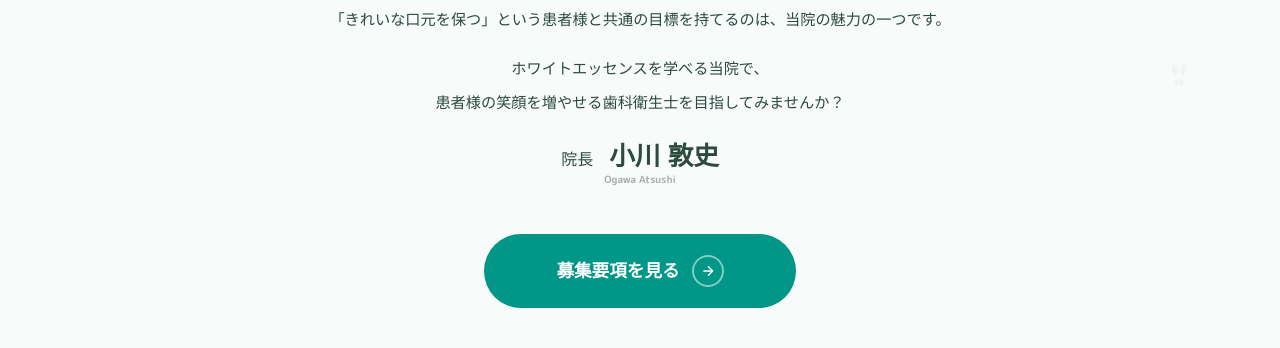
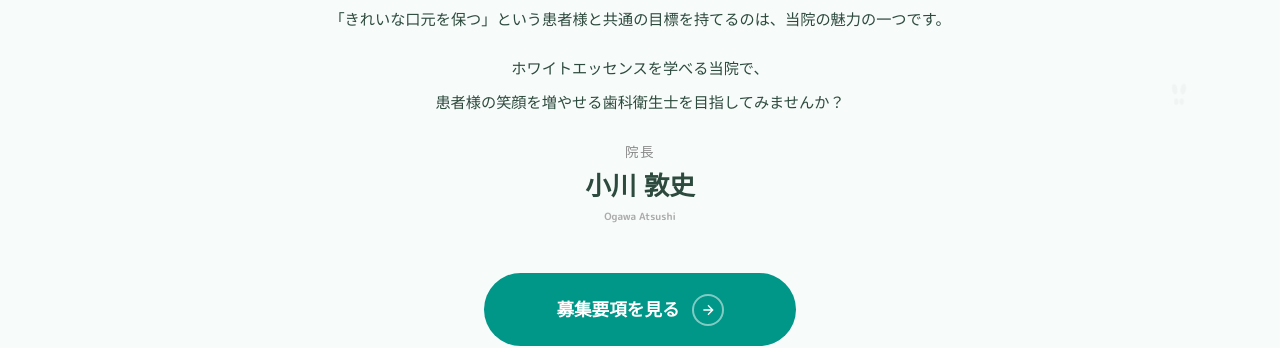
Before and after one commit to taniiseiya/chuo-dental-recruit, a plain HTML site: page index.html in a window 1280 px wide. Shown: the part 1383-1731 px from the top of the page. Drawn offline with Linux system fonts and the light colour scheme.

Commit message:
院長名の漢字・英語表記の中心位置を揃える
「院長」を上部ラベルに分離し、漢字名と英語名が
同じ中心軸で揃うよう構造を調整

Co-Authored-By: Claude Opus 4.6 <noreply@anthropic.com>

```diff
--- a/index.html
+++ b/index.html
@@ -185,9 +185,10 @@
     .message .hl-en{margin-bottom:16px;}
     .message h2{font-size:2rem;line-height:1.7;margin-bottom:28px;}
     .message p{font-size:.95rem;line-height:2.2;margin-bottom:16px;}
-    .message .name{text-align:center;margin-top:20px;font-size:1rem;line-height:1.3;}
+    .message .name{text-align:center;margin-top:20px;font-size:1rem;line-height:1.6;}
+    .message .name .role{font-size:.85rem;font-weight:500;color:#888;letter-spacing:.1em;}
     .message .name span{font-size:1.6rem;font-weight:700;}
-    .message .name .en{font-size:.75rem;color:#aaa;margin-top:-2px;display:block;}
+    .message .name .en{font-size:.75rem;color:#aaa;margin-top:0;display:block;}
     .message .btn{margin-top:48px;}
 
     /* Photo Gallery */
@@ -651,7 +652,8 @@
             患者様の笑顔を増やせる歯科衛生士を目指してみませんか？
           </p>
           <p class="name">
-            院長　<span>小川 敦史</span><br>
+            <span class="role">院長</span><br>
+            <span>小川 敦史</span><br>
             <span class="en"><small>Ogawa Atsushi</small></span>
           </p>
           <div class="btn teal-btn">
```
